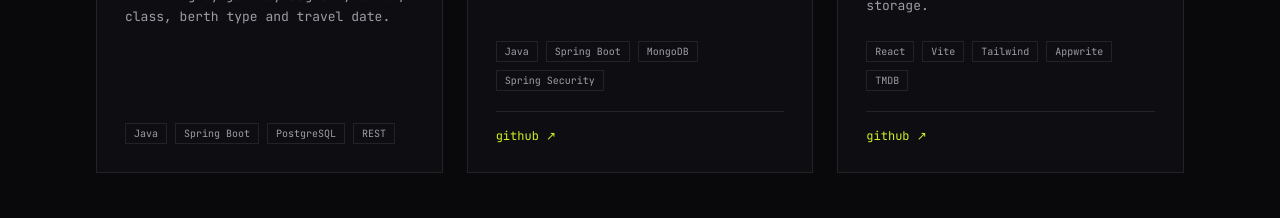
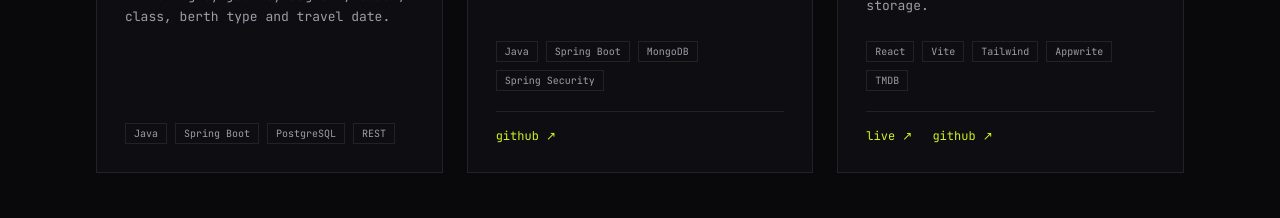
Before and after one commit to adityasx69/portfolio, a React (Vite) app: page / in a window 1280 px wide. Shown: the part 3380-3598 px from the top of the page. Built offline with nearby package versions, Linux system fonts and the light colour scheme; no server answers.

Commit message:
feat: add live link for CineSearch project

```diff
--- a/src/components/Projects.jsx
+++ b/src/components/Projects.jsx
@@ -24,7 +24,10 @@ const PROJECTS = [
     tag: "frontend · live",
     desc: "Real-time movie discovery platform where trending rankings update from live user search activity. Debounced search over the TMDB API with Appwrite handling analytics and storage.",
     stack: ["React", "Vite", "Tailwind", "Appwrite", "TMDB"],
-    links: [["github", "https://github.com/adityasx69/web-dev/tree/main/react/movie-app"]],
+    links: [
+      ["live", "https://movie.projects.adityasaraswat.me/"],
+      ["github", "https://github.com/adityasx69/web-dev/tree/main/react/movie-app"],
+    ],
   },
 ];
 
```
